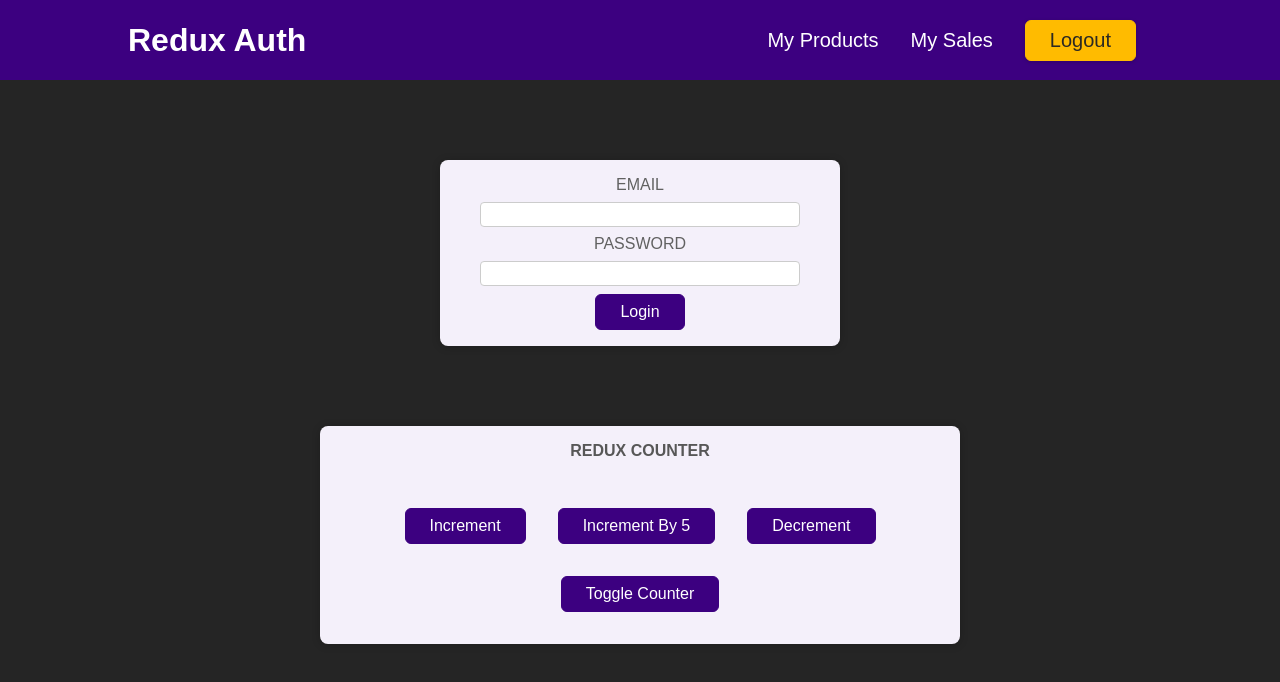
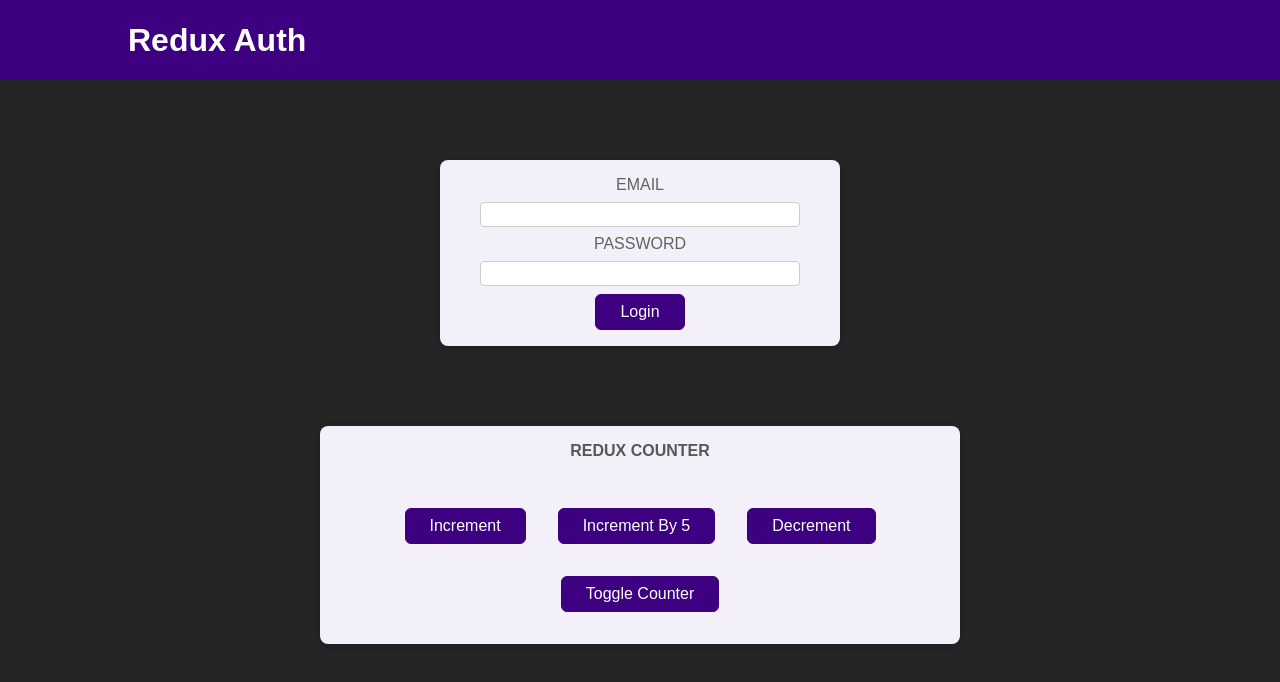
Before and after one commit to Trangbn/react-directoties, a React (Create React App) app in the folder section20/redux-start/: page / in a window 1280 px wide. Shown: the top 682 px of the page. Built offline with nearby package versions, Linux system fonts and the light colour scheme.

Commit message:
Reading and dispatching from new slide

```diff
--- a/section20/redux-start/src/components/Auth.js
+++ b/section20/redux-start/src/components/Auth.js
@@ -1,10 +1,19 @@
 import classes from './Auth.module.css';
+import {useDispatch} from "react-redux";
+import {authActions} from "../store";
 
 const Auth = () => {
+
+  const dispatch = useDispatch();
+  const loginHandler = (e) => {
+    e.preventDefault();
+    dispatch(authActions.login());
+  }
+
   return (
     <main className={classes.auth}>
       <section>
-        <form>
+        <form onSubmit={loginHandler}>
           <div className={classes.control}>
             <label htmlFor='email'>Email</label>
             <input type='email' id='email' />
--- a/section20/redux-start/src/components/Header.js
+++ b/section20/redux-start/src/components/Header.js
@@ -1,9 +1,19 @@
 import classes from './Header.module.css';
+import {useDispatch, useSelector} from "react-redux";
+import {authActions} from "../store";
 
 const Header = () => {
+
+  const isAuth = useSelector(state => state.auth.isAuthenticated);
+  const dispatch = useDispatch();
+  const logoutHandler = () => {
+        dispatch(authActions.logout());
+    }
+
   return (
     <header className={classes.header}>
       <h1>Redux Auth</h1>
+      {isAuth &&
           <nav>
             <ul>
               <li>
@@ -13,10 +23,10 @@
                 <a href='/'>My Sales</a>
               </li>
               <li>
-            <button>Logout</button>
+                <button onClick={logoutHandler}>Logout</button>
               </li>
             </ul>
-      </nav>
+          </nav>}
     </header>
   );
 };
```
Lines whose indentation alone changed are shown as unchanged.
